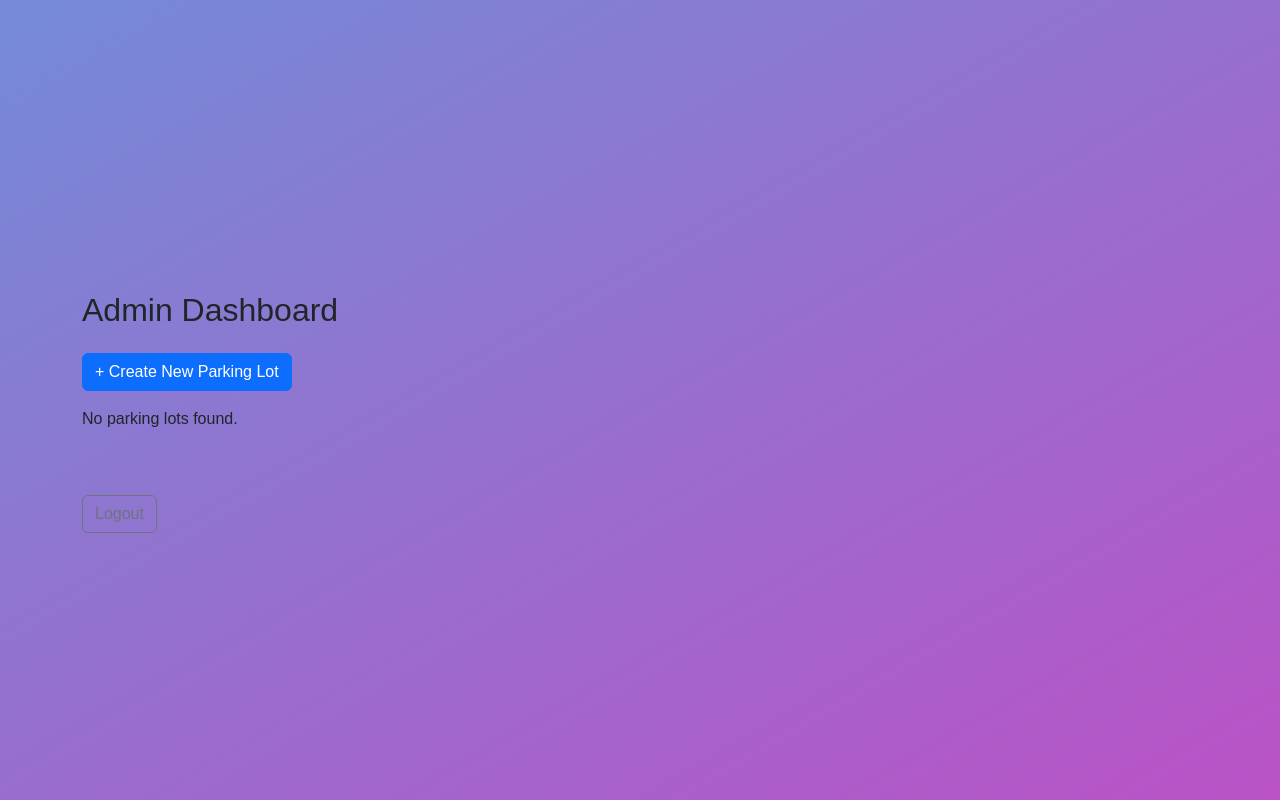
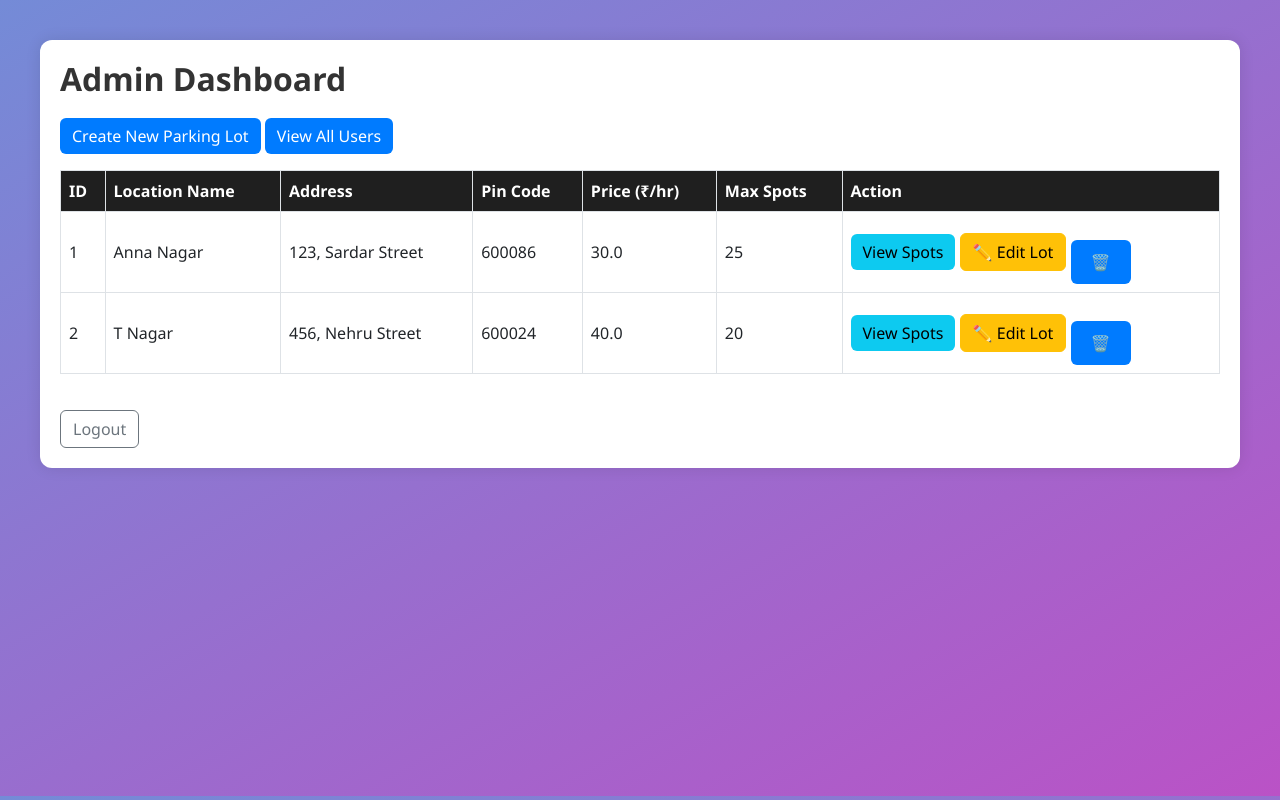
Before and after one commit to 23f3004455/vehicle_parking_app_23f3004455, a Flask app: page /admin/dashboard in a window 1280 px wide. Run offline with Flask 3, Linux system fonts and the light colour scheme; a user stored in the database is signed in.

Commit message:
Milestone-VP Admin-Dashboard-Management

```diff
--- a/app.py
+++ b/app.py
@@ -18,7 +18,6 @@ db.init_app(app)
 with app.app_context():  # Required for database operations outside routes
 
     # Create all tables based on our models (User, ParkingLot, ParkingSpot, Reservation)
-    db.drop_all()
     db.create_all()
 
     # Auto-create admin user
@@ -45,9 +44,13 @@ with app.app_context():  # Required for database operations outside routes
             admin.role = 'admin'
             db.session.commit()
 
+
+
 @app.route('/')
 def home():
     return redirect(url_for('login'))
+
+
 
 @app.route('/register', methods = ['GET', 'POST'])
 def register():
@@ -76,6 +79,8 @@ def register():
 
     return render_template('register.html') #when user types url or clicks link--- GET method
 
+
+
 @app.route('/login', methods = ['GET', 'POST'])
 def login():
     if request.method == 'POST':
@@ -101,14 +106,18 @@ def login():
 
     return render_template('login.html')
 
-@app.route('/logout')
+
+
+@app.route('/logout', methods=['GET','POST'])
 def logout():
     session.clear()
     return redirect('/')
 
+
+
 @app.route('/admin/lots/create', methods=['GET', 'POST'])
 def create_parking_lot():
-    if 'admin' not in session:
+    if session.get('role') != 'admin':
         return redirect('/login')
 
     if request.method == 'POST':
@@ -118,7 +127,7 @@ def create_parking_lot():
         price = float(request.form['price'])
         max_spots = int(request.form['max_spots'])
 
-        #Create the parking lot
+        # Create the parking lot
         new_lot = ParkingLot(
             name=location,
             address=address,
@@ -129,9 +138,12 @@ def create_parking_lot():
         db.session.add(new_lot)
         db.session.commit()
 
-        #Auto-create parking spots for this lot
-        for _ in range(max_spots):
-            spot = ParkingSpot(lot_id=new_lot.id, status='A')
+        for i in range(1, max_spots + 1):
+            spot = ParkingSpot(
+                lot_id=new_lot.id,
+                spot_number=i,
+                status='A'
+            )
             db.session.add(spot)
 
         db.session.commit()
@@ -141,13 +153,63 @@ def create_parking_lot():
     return render_template('create_lot.html')
 
 
+@app.route('/admin/lots/edit/<int:lot_id>', methods=['GET', 'POST'])
+def edit_lot(lot_id):
+    lot = ParkingLot.query.get_or_404(lot_id)
+    old_max_spots = lot.max_spots
+
+    if request.method == 'POST':
+        # Get updated data from form
+        lot.location_name = request.form['location_name']
+        lot.address = request.form['address']
+        lot.pin_code = request.form['pin_code']
+        lot.price = request.form['price']
+
+        new_max_spots = int(request.form['max_spots'])
+
+        # Update the lot's max_spots
+        lot.max_spots = new_max_spots
+
+        # Handle spot changes
+        if new_max_spots > old_max_spots:
+            # Add new spots
+            for i in range(old_max_spots + 1, new_max_spots + 1):
+                new_spot = ParkingSpot(lot_id=lot.id, spot_number=i, status='A')
+                db.session.add(new_spot)
+
+        elif new_max_spots < old_max_spots:
+            # Get spots beyond new limit
+            extra_spots = ParkingSpot.query.filter(
+                ParkingSpot.lot_id == lot.id,
+                ParkingSpot.spot_number > new_max_spots
+            ).all()
+
+            # Only delete if all extra spots are available
+            if any(spot.status == 'O' for spot in extra_spots):
+                flash('Cannot reduce spots. Some higher-numbered spots are still occupied.', 'danger')
+                return redirect(url_for('edit_lot', lot_id=lot.id))
+
+            for spot in extra_spots:
+                db.session.delete(spot)
+
+        # Save all changes
+        db.session.commit()
+        flash('Lot updated successfully.', 'success')
+        return redirect(url_for('admin_dashboard'))
+
+    return render_template('edit_lot.html', lot=lot)
+
+
+
 @app.route('/admin/dashboard')
 def admin_dashboard():
     if session.get('role') != 'admin':
-        return "Access not granted"
+        return redirect('/login')
 
-    all_lots = ParkingLot.query.all()  # fetch all parking lots
-    return render_template('admin_dashboard.html', lots=all_lots)
+    parking_lots = ParkingLot.query.all() #fetch all parking lots
+    return render_template('admin_dashboard.html', parking_lots=parking_lots)
+
+
 
 @app.route('/user/dashboard')
 def user_dashboard():
@@ -156,58 +218,52 @@ def user_dashboard():
 
     return render_template('user_dashboard.html')
 
-@app.route('/admin/lots/create', methods=['GET', 'POST'])
-def create_lot():
-    if request.method == 'POST':
-        name = request.form.get("location_name")
-        address = request.form.get("address")
-        pin_code = request.form.get("pin_code")
-        price = request.form.get("price")
-        max_spots = request.form.get("max_spots")
 
-        if not name or not address or not pin_code or not price or not max_spots:
-            return redirect(url_for('create_lot'))
+@app.route('/admin/users')
+def admin_view_users():
+    users = User.query.filter_by(role='user').all()  # Only normal users
 
-        try:
-            max_spots = int(max_spots)
-        except ValueError:
-            return redirect(url_for('create_lot'))
+    user_data = []
 
-        try:
-            lot = ParkingLot(
-                name=name,
-                address=address,
-                pin_code=pin_code,
-                price=float(price),
-                max_spots=max_spots
-            )
-            db.session.add(lot)
-            db.session.commit()
+    for user in users:
+        # Find active reservation (where leaving_time is None)
+        active_reservation = Reservation.query.filter_by(user_id=user.id, leaving_time=None).first()
 
-            # Create spots
-            for i in range(1, max_spots + 1):
-                print(f"Creating spot {i} for lot {lot.id}")  # Debug print
-                spot = ParkingSpot(
-                    lot_id=lot.id,
-                    spot_number=i,
-                    status='A'
-                )
-                db.session.add(spot)
+        if active_reservation:
+            spot = ParkingSpot.query.get(active_reservation.spot_id)
+            lot = ParkingLot.query.get(spot.lot_id)
+            user_data.append({
+                'fullname': user.fullname,
+                'username': user.username,
+                'phone': user.phone_number,
+                'spot_number': spot.spot_number,
+                'lot_name': lot.location_name,
+                'status': 'Occupied'
+            })
+        else:
+            user_data.append({
+                'fullname': user.fullname,
+                'username': user.username,
+                'phone': user.phone_number,
+                'spot_number': '-',
+                'lot_name': '-',
+                'status': 'No Active Booking'
+            })
 
-            db.session.commit()
-            return redirect(url_for('admin_dashboard'))
-
-        except Exception as e:
-            print("Error creating lot:", e)
-            return redirect(url_for('create_lot'))
-
-    return render_template('create_lot.html')
-
+    return render_template('admin_users.html', users=user_data)
 
 
 @app.route('/admin/lots/delete/<int:lot_id>', methods=['POST'])
 def delete_lot(lot_id):
     lot = ParkingLot.query.get_or_404(lot_id)
+
+    # Check if any spot is occupied
+    occupied_spots = ParkingSpot.query.filter_by(lot_id=lot.id, status='O').all()
+
+    if occupied_spots:
+        # Use flash to send error message
+        flash('You can delete a lot only if all its spots are empty.', 'danger')
+        return redirect(url_for('admin_dashboard'))
 
     try:
         # Delete all associated spots first
@@ -216,10 +272,15 @@ def delete_lot(lot_id):
         # Then delete the lot itself
         db.session.delete(lot)
         db.session.commit()
+        flash('Parking lot deleted successfully.', 'success')
     except Exception as e:
         print("Error deleting lot:", e)
+        flash('Something went wrong while deleting the lot.', 'danger')
 
     return redirect(url_for('admin_dashboard'))
+
+
+
 
 @app.route('/admin/lots/<int:lot_id>/spots')
 def view_spots(lot_id):
--- /dev/null
+++ b/static/css/admin.css
@@ -0,0 +1,89 @@
+body {
+    font-family: 'Segoe UI', Tahoma, Geneva, Verdana, sans-serif;
+    margin: 0;
+    background-image: linear-gradient(150deg, #748bd7, #ba52c6);
+    padding: 0;
+    height: 94.5vh;
+}
+
+.container {
+    max-width: 1200px;
+    margin: 40px auto;
+    padding: 20px;
+    background-color: white;
+    border-radius: 12px;
+    box-shadow: 0 0 15px rgba(0,0,0,0.1);
+}
+
+h2, h3 {
+    font-weight: 600;
+    color: #333;
+    margin-bottom: 20px;
+}
+
+.table th {
+    background-color: #1f1f1f;
+    color: white;
+    font-weight: 600;
+}
+
+.table td, .table th {
+    vertical-align: middle;
+}
+
+.btn-primary {
+    background-color: #007bff;
+    border: none;
+}
+
+.btn-danger {
+    background-color: #dc3545;
+    border: none;
+}
+
+.btn-info {
+    background-color: #0dcaf0;
+    border: none;
+}
+
+.form-wrapper {
+    max-width: 500px;
+    background-color: white;
+    padding: 30px;
+    margin: auto;
+    border-radius: 12px;
+    box-shadow: 0 0 12px rgba(0,0,0,0.1);
+}
+
+label {
+    font-weight: 500;
+    margin-top: 10px;
+}
+
+input[type="text"],
+input[type="number"] {
+    width: 100%;
+    padding: 10px;
+    margin-top: 5px;
+    border-radius: 6px;
+    border: 1px solid #ccc;
+}
+
+button[type="submit"] {
+    margin-top: 20px;
+    padding: 10px 20px;
+    font-weight: 600;
+    background-color: #007bff;
+    color: white;
+    border: none;
+    border-radius: 6px;
+    cursor: pointer;
+}
+
+button[type="submit"]:hover {
+    background-color: #0056b3;
+}
+
+.logout-btn {
+    margin-top: 20px;
+}
--- a/static/css/register.css
+++ b/static/css/register.css
@@ -4,7 +4,7 @@ body, html {
     padding: 0;
     overflow-y: auto;
     font-family: "Segoe UI", sans-serif;
-    background-color: #f7fbff;
+    background: linear-gradient(150deg, #748bd7, #ba52c6);
 }
 
 .register-wrapper {
--- a/templates/admin_dashboard.html
+++ b/templates/admin_dashboard.html
@@ -1,14 +1,20 @@
+{% set title = "Admin" %}
 {% extends 'layout.html' %}
 
+{% block head %}
+    <link rel="stylesheet" href="{{ url_for('static', filename='css/admin.css') }}">
+{% endblock %}
+
 {% block content %}
-<div class="container mt-4">
-    <h2 class="mb-4">Admin Dashboard</h2>
+<div class="container">
+    <h2>Admin Dashboard</h2>
 
-    <a href="{{ url_for('create_lot') }}" class="btn btn-primary mb-3">+ Create New Parking Lot</a>
+    <a href="{{ url_for('create_parking_lot') }}" class="btn btn-primary mb-3">Create New Parking Lot</a>
+    <a href="{{ url_for('admin_view_users') }}" class="btn btn-primary mb-3">View All Users</a>
 
-    {% if lots %}
-        <table class="table table-bordered table-striped">
-            <thead class="table-dark">
+
+    <table class="table table-bordered">
+        <thead>
             <tr>
                 <th>ID</th>
                 <th>Location Name</th>
@@ -20,7 +26,7 @@
             </tr>
         </thead>
         <tbody>
-                {% for lot in lots %}
+            {% for lot in parking_lots %}
             <tr>
                 <td>{{ lot.id }}</td>
                 <td>{{ lot.name }}</td>
@@ -29,21 +35,19 @@
                 <td>{{ lot.price }}</td>
                 <td>{{ lot.max_spots }}</td>
                 <td>
-                        <a href="{{ url_for('view_spots', lot_id=lot.id) }}" class="btn btn-info btn-sm">View Spots</a>
-
-                        <form action="{{ url_for('delete_lot', lot_id=lot.id) }}" method="post" style="display:inline;">
-                            <button type="submit" class="btn btn-danger btn-sm" onclick="return confirm('Are you sure you want to delete this lot?')">🗑️</button>
+                    <a href="{{ url_for('view_spots', lot_id=lot.id) }}" class="btn btn-info">View Spots</a>
+                    <a href="{{ url_for('edit_lot', lot_id=lot.id) }}" class="btn btn-warning">✏️ Edit Lot</a>
+                    <form method="POST" action="{{ url_for('delete_lot', lot_id=lot.id) }}" style="display:inline;">
+                        <button type="submit" class="btn btn-danger" onclick="return confirm('Do you want to delete permanently?')">🗑️</button>
                     </form>
                 </td>
             </tr>
             {% endfor %}
         </tbody>
     </table>
-    {% else %}
-        <p>No parking lots found.</p>
-    {% endif %}
 
-    <br><br>
-    <a href="/logout" class="btn btn-outline-secondary">Logout</a>
+    <form action="{{ url_for('logout') }}" method="post">
+        <button class="btn btn-outline-secondary logout-btn">Logout</button>
+    </form>
 </div>
 {% endblock %}
--- a/templates/layout.html
+++ b/templates/layout.html
@@ -5,8 +5,15 @@
     <title>{{ title or "Login" }}</title>
     <link href="https://cdn.jsdelivr.net/npm/bootstrap@5.3.0/dist/css/bootstrap.min.css" rel="stylesheet">
     <link href="https://fonts.googleapis.com/css2?family=Poppins&family=Open+Sans&family=Montserrat&display=swap" rel="stylesheet">
+    {% if title == "Register" %}
     <link rel="stylesheet" href="{{ url_for('static', filename='css/register.css') }}">
+    {% elif title == "Login" %}
     <link rel="stylesheet" href="{{ url_for('static', filename='css/login.css') }}">
+    {% elif title == "Admin" %}
+    <link rel="stylesheet" href="{{ url_for('static', filename='css/admin.css') }}">
+    {% elif title == "Edit Parking Lot" or title == "View" %}
+    <link rel="stylesheet" href="{{ url_for('static', filename='css/edit_lot.css') }}">
+    {% endif %}
 </head>
 <body>
 
--- a/templates/login.html
+++ b/templates/login.html
@@ -1,3 +1,4 @@
+{% set title = "Login" %}
 {% extends 'layout.html' %}
 
 {% block content %}
--- a/templates/register.html
+++ b/templates/register.html
@@ -1,3 +1,4 @@
+{% set title = "Register" %}
 {% extends 'layout.html' %}
 
 {% block content %}
```
Also changed, not shown: static/css/edit_lot.css (added, +89 -0 lines), templates/admin_users.html (added, +39 -0 lines), templates/create_lot.html (+19 -15 lines), templates/edit_lot.html (added, +30 -0 lines), templates/view_spots.html (+15 -1 lines), instance/app.db. Lines whose indentation alone changed are shown as unchanged.
